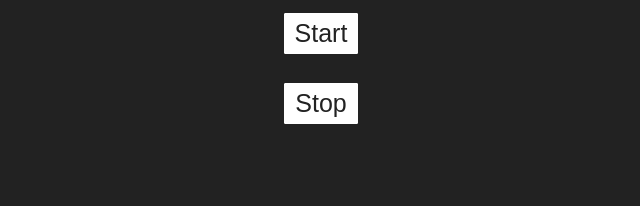
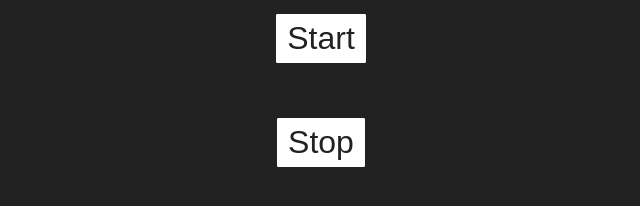
Before and after one commit to fvictorio/stretchator-3000, a plain HTML site: page index.html in a window 1280 px wide. Shown: the whole page, without its empty margins (319-959 px from the left). Drawn offline with Linux system fonts and the light colour scheme.

Commit message:
I don't know how to CSS

```diff
--- a/index.html
+++ b/index.html
@@ -6,8 +6,8 @@
 
     <link rel="stylesheet" href="sakura.css" />
     <style>
-      main button {
-        font-size: 25px;
+      main button, main div {
+        font-size: 4vh;
       }
       .center {
         text-align: center;
@@ -17,7 +17,7 @@
   <body>
     <main class="center">
       <div styl><button onclick="start()">Start</button></div>
-      <br />
+      <div>&nbsp;</div>
       <div><button onclick="stop()">Stop</button></div>
     </main>
     <script>
```
